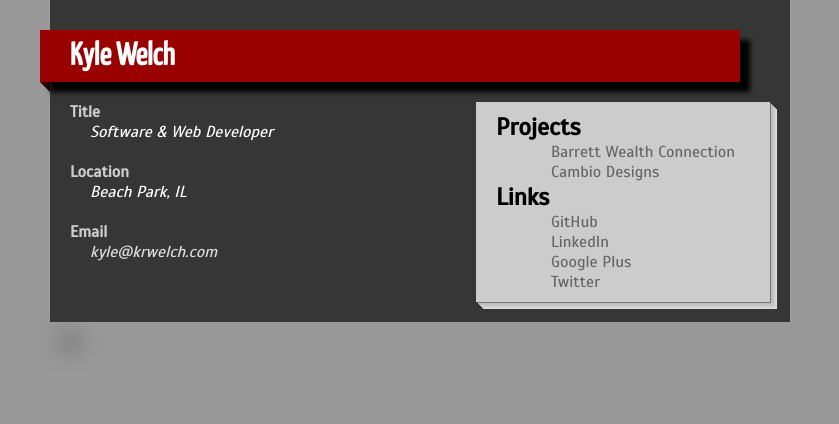
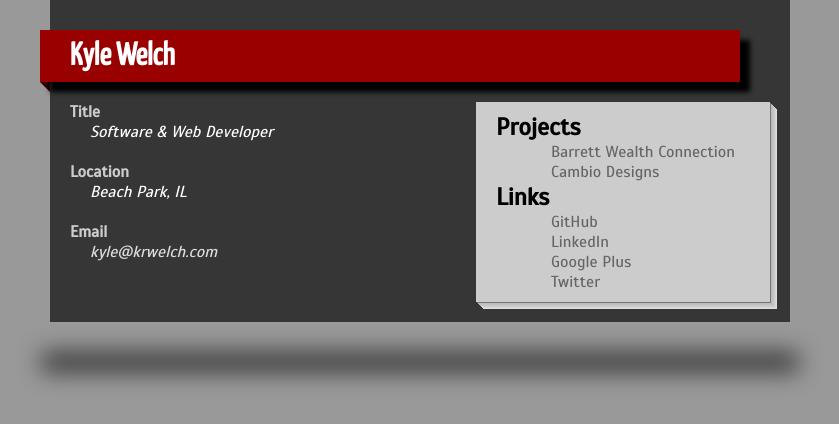
Before and after one commit to kwelch/website, a PHP site: page / in a window 1280 px wide. Shown: the part 21-445 px from the top of the page, without its empty margins (220-1059 px from the left). Run offline with PHP 8.4, Linux system fonts and the light colour scheme; some libraries are stand-ins or nearby versions.

Commit message:
Fixed shadow format

```diff
--- a/css/main.css
+++ b/css/main.css
@@ -85,14 +85,14 @@ color:#000;
 }
 .main .shadow {
 	height:0px;
-    width: auto;
-	position: absolute; bottom: -20px;
+    width: 100%;
+	position: absolute; bottom: -40px;
 	background: #000;
 	z-index: -1;
-
-	box-shadow: 0 0 25px 8px rgba(0, 0, 0, 0.4);
-	-moz-box-shadow: 0 0 25px 8px rgba(0, 0, 0, 0.4);
-	-webkit-box-shadow: 0 0 25px 8px rgba(0, 0, 0, 0.4);
+	left:0;
+	box-shadow: 0 0 25px 8px rgba(0, 0, 0, 0.8);
+	-moz-box-shadow: 0 0 25px 8px rgba(0, 0, 0, 0.8);
+	-webkit-box-shadow: 0 0 25px 8px rgba(0, 0, 0, 0.8);
 
 	border-radius: 50%;
 	-moz-border-radius: 50%;
```
